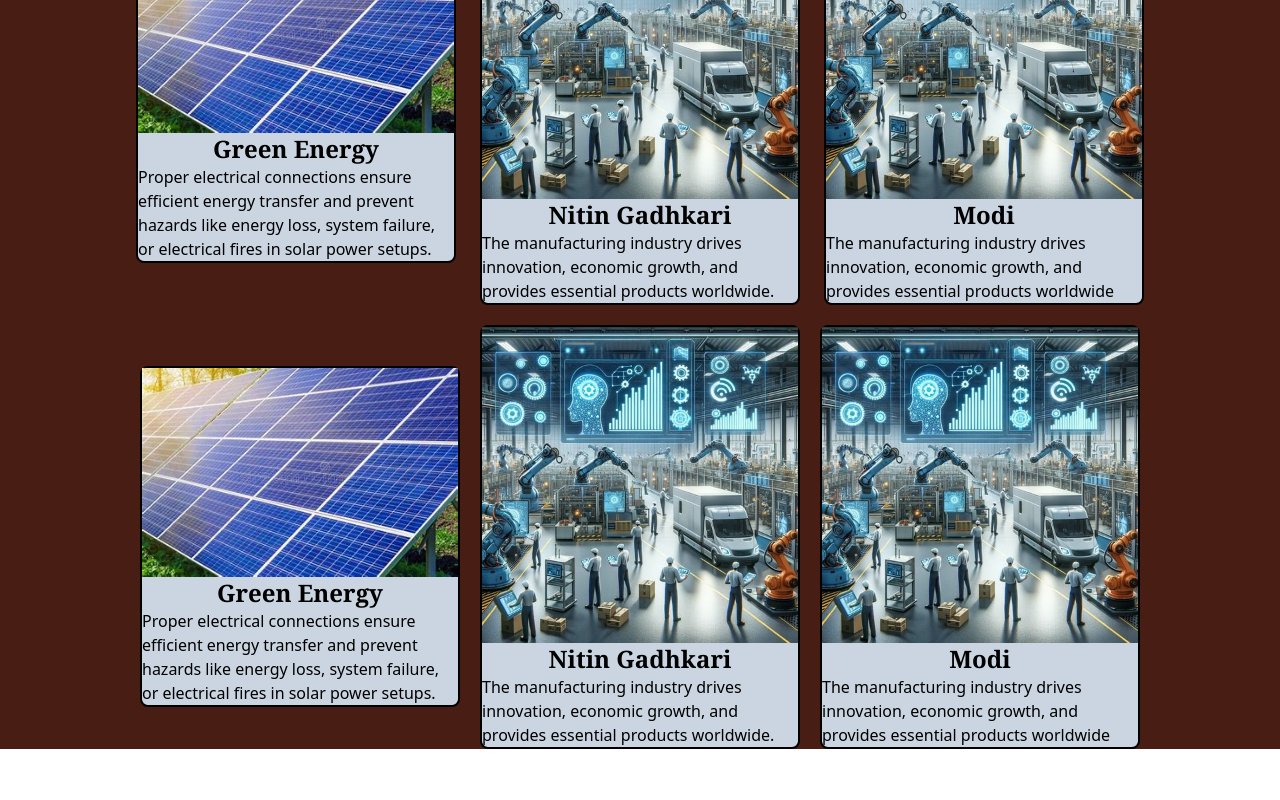
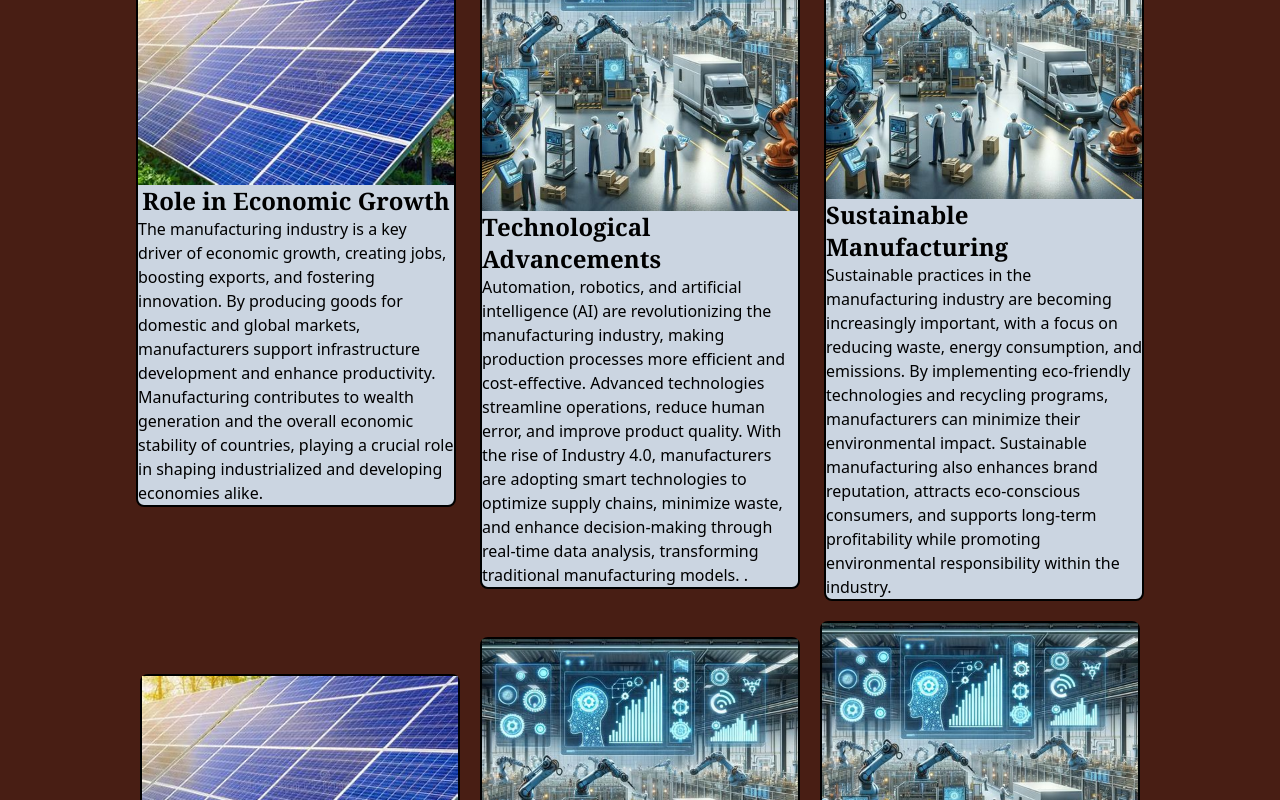
Before and after one commit to KrishivDawra/Oorja, a React (Vite) app: page / in a window 1280 px wide. Shown: the part 3540-4340 px from the top of the page. Before the commit the page ends 4289 px from the top, so only its background shows below. Built offline with nearby package versions, Linux system fonts and the light colour scheme.

Commit message:
infrastructure

```diff
--- a/src/components/body.jsx
+++ b/src/components/body.jsx
@@ -115,20 +115,25 @@
 
         <div className='w-80 border-solid border-black border-2 rounded-lg bg-slate-300'>
           <img src=".\src\assets\solar.jpg" alt="" />
-          <h1 className='justify-center items-center flex font-bold font-serif text-2xl'>Green Energy</h1>
-          <p>Proper electrical connections ensure efficient energy transfer and prevent hazards like energy loss, system failure, or electrical fires in solar power setups.</p>
+          <h1 className='justify-center items-center flex font-bold font-serif text-2xl'>Role in Economic Growth
+          </h1>
+          <p>The manufacturing industry is a key driver of economic growth, creating jobs, boosting exports, and fostering innovation. By producing goods for domestic and global markets, manufacturers support infrastructure development and enhance productivity. Manufacturing contributes to wealth generation and the overall economic stability of countries, playing a crucial role in shaping industrialized and developing economies alike.
+          </p>
         </div>
 
         <div className='w-80 border-solid border-black border-2 rounded-lg bg-slate-300'>
           <img src=".\src\assets\manf.jpg" alt="" />
-          <h1 className='justify-center items-center flex font-bold font-serif text-2xl'>Nitin Gadhkari</h1>
-          <p>The manufacturing industry drives innovation, economic growth, and provides essential products worldwide.</p>
+          <h1 className='justify-center items-center flex font-bold font-serif text-2xl'>Technological Advancements
+          </h1>
+          <p>Automation, robotics, and artificial intelligence (AI) are revolutionizing the manufacturing industry, making production processes more efficient and cost-effective. Advanced technologies streamline operations, reduce human error, and improve product quality. With the rise of Industry 4.0, manufacturers are adopting smart technologies to optimize supply chains, minimize waste, and enhance decision-making through real-time data analysis, transforming traditional manufacturing models.
+          .</p>
         </div>
 
         <div className='w-80 border-solid border-black border-2 rounded-lg bg-slate-300'>
           <img src=".\src\assets\manf.jpg" alt="" />
-          <h1 className='justify-center items-center flex font-bold font-serif text-2xl'>Modi</h1>
-          <p>The manufacturing industry drives innovation, economic growth, and provides essential products worldwide</p>
+          <h1 className='justify-center items-center flex font-bold font-serif text-2xl'>Sustainable Manufacturing</h1>
+          <p>Sustainable practices in the manufacturing industry are becoming increasingly important, with a focus on reducing waste, energy consumption, and emissions. By implementing eco-friendly technologies and recycling programs, manufacturers can minimize their environmental impact. Sustainable manufacturing also enhances brand reputation, attracts eco-conscious consumers, and supports long-term profitability while promoting environmental responsibility within the industry.
+          </p>
         </div>
       </div>
 
@@ -136,20 +141,25 @@
 
         <div className='w-80 border-solid border-black border-2 rounded-lg bg-slate-300'>
           <img src=".\src\assets\solar.jpg" alt="" />
-          <h1 className='justify-center items-center flex font-bold font-serif text-2xl'>Green Energy</h1>
-          <p>Proper electrical connections ensure efficient energy transfer and prevent hazards like energy loss, system failure, or electrical fires in solar power setups.</p>
+          <h1 className='justify-center items-center flex font-bold font-serif text-2xl'>Global Supply Chain Integration</h1>
+          <p>The manufacturing industry plays a critical role in global supply chains, ensuring the efficient production and delivery of goods worldwide. Manufacturers work with suppliers and distributors to optimize operations and reduce lead times. However, global disruptions, such as the COVID-19 pandemic, have highlighted the need for resilience and flexibility in supply chains, encouraging businesses to diversify sourcing and explore local manufacturing options.
+          .</p>
         </div>
 
         <div className='w-80 border-solid border-black border-2 rounded-lg bg-slate-300'>
           <img src=".\src\assets\manf.jpg" alt="" />
-          <h1 className='justify-center items-center flex font-bold font-serif text-2xl'>Nitin Gadhkari</h1>
-          <p>The manufacturing industry drives innovation, economic growth, and provides essential products worldwide.</p>
+          <h1 className='justify-center items-center flex font-bold font-serif text-2xl'>Workforce Development
+          </h1>
+          <p>As manufacturing becomes more automated and technologically advanced, the demand for skilled workers increases. Manufacturers must invest in workforce development through training and education to equip employees with the skills needed for modern manufacturing environments. This includes expertise in operating advanced machinery, understanding data analytics, and maintaining automation systems, ensuring the industry's workforce is ready for future challenges.
+          </p>
         </div>
 
         <div className=' w-80 border-solid border-black border-2 rounded-lg bg-slate-300'>
           <img src=".\src\assets\manf.jpg" alt="" />
-          <h1 className='justify-center items-center flex font-bold font-serif text-2xl'>Modi</h1>
-          <p>The manufacturing industry drives innovation, economic growth, and provides essential products worldwide</p>
+          <h1 className='justify-center items-center flex font-bold font-serif text-2xl'> Customization and Flexibility
+          </h1>
+          <p>Modern manufacturing trends emphasize customization and flexibility to meet changing consumer demands. Companies are shifting from mass production to personalized, small-batch manufacturing, enabled by technologies like 3D printing and digital design tools. This shift allows manufacturers to respond quickly to market trends, enhance customer satisfaction, and reduce excess inventory, driving greater efficiency and profitability in a dynamic global marketplace.
+          </p>
         </div>
       </div>
     </div>
```
